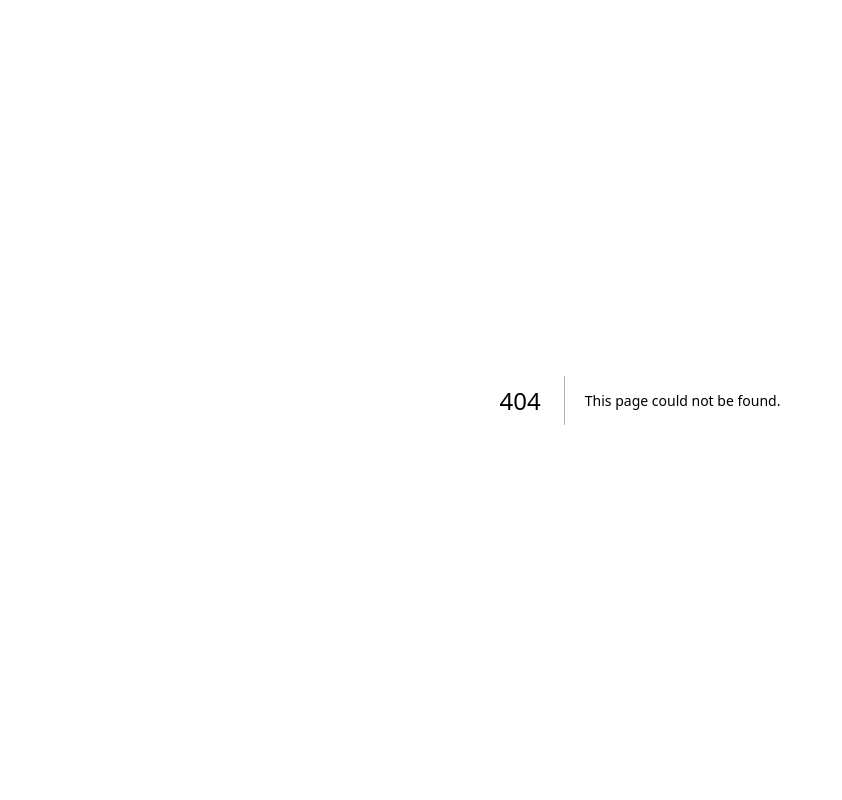
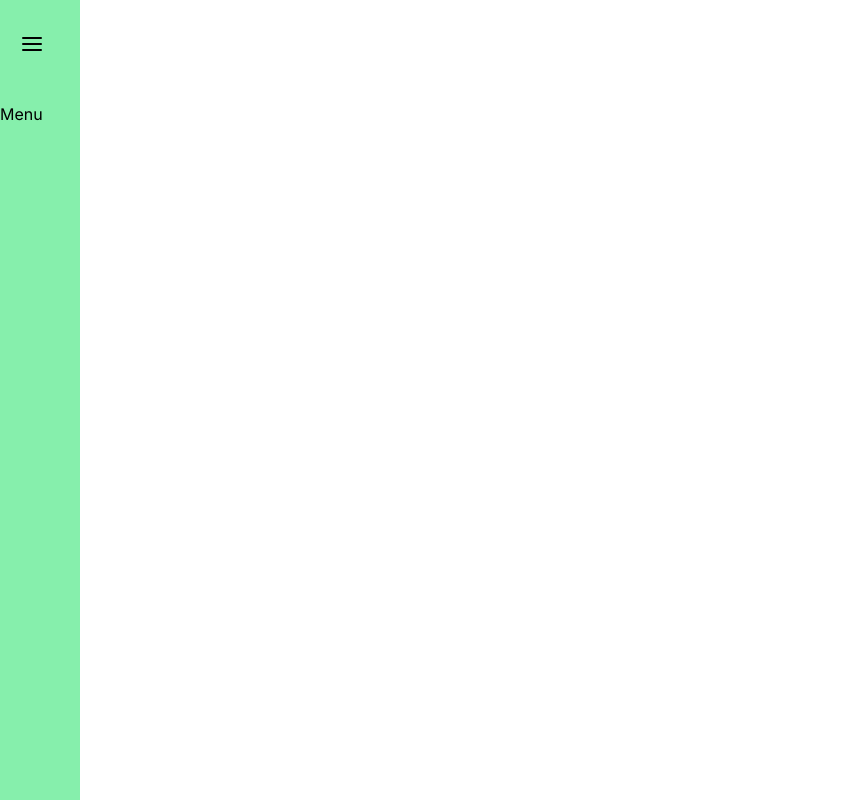
Before and after one commit to andreivisan/open-saas-app, a Next.js app: page /dashboard in a window 1280 px wide. Before the commit this address had no page. Shown: the whole page, without its empty margins (0-842 px from the left). Built offline with nearby package versions, Linux system fonts and the light colour scheme.

Commit message:
Dashboard with SideBarNav

```diff
--- /dev/null
+++ b/app/components/dashboard/sidebar/SideNavBar.jsx
@@ -0,0 +1,42 @@
+"use client"
+
+import React, { useState } from 'react'
+import { FiMenu } from 'react-icons/fi';
+
+function SideBarNav() {
+    const [isOpen, setIsOpen] = useState(false);
+
+    const toggleSidebar = () => {
+        setIsOpen(!isOpen);
+    };
+
+    return (
+        <div>
+            <div className={`
+                flex-n
+                ${isOpen ? 'lg:w-80' : 'lg:w-20'}
+                w-full
+                h-screen
+                pt-4
+                pr-4
+                transition-width
+                duration-200
+                ease-in-out
+                bg-green-300`}>
+                <div className={`
+                    ${isOpen ? 'text-right' : 'text-center'}
+                    mt-4`}>
+                    <button onClick={toggleSidebar}>
+                        <FiMenu size={24} />
+                    </button>
+                </div>
+
+                <div className='mt-10'>
+                    Menu
+                </div>
+            </div>
+        </div>
+    )
+}
+
+export default SideBarNav
--- /dev/null
+++ b/app/dashboard/layout.js
@@ -0,0 +1,14 @@
+"use client"
+
+import React from 'react'
+import SideBarNav from '../components/dashboard/sidebar/SideNavBar';
+
+function DashboardLayout() {
+  return (
+    <div className='flex'>
+        <SideBarNav />
+    </div>
+  )
+}
+
+export default DashboardLayout
--- /dev/null
+++ b/app/dashboard/page.js
@@ -0,0 +1,11 @@
+"use client"
+
+import React from 'react'
+
+export default function DashboardPage() {
+    return (
+        <div>
+            <h1>Dashboard Page</h1>
+        </div>
+    )
+}
--- a/app/page.js
+++ b/app/page.js
@@ -1,5 +1,5 @@
 export default function Home() {
   return (
-    <div><h1>Home Page</h1></div>
+    <div className="flex"><h1>Home Page</h1></div>
   );
 }
```
Also changed, not shown: package.json (+6 -5 lines), 1 other file (tests, documents, lock files or other folders).
